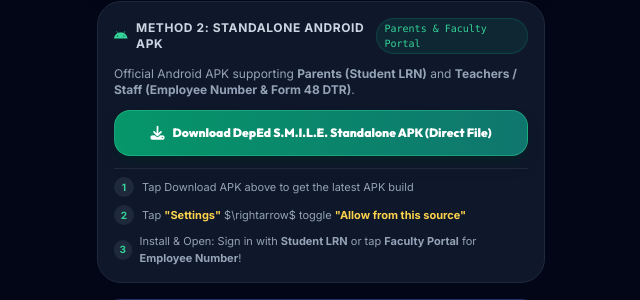
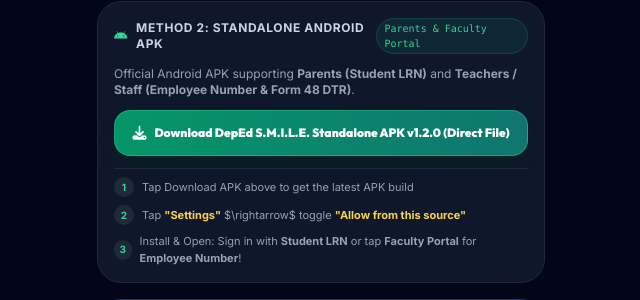
Before and after one commit to jovenneljed-epic/deped-smile, a Flask app: page /apk in a window 1280 px wide. Shown: the part 604-904 px from the top of the page, without its empty margins (319-959 px from the left). Run offline with Flask 3, Linux system fonts and the light colour scheme; some libraries are stand-ins or nearby versions.

Commit message:
feat(mobile): direct download link for APK v1.2.0 with mandatory gate acknowledgment lock screen

```diff
--- a/templates/parent/download_apk.html
+++ b/templates/parent/download_apk.html
@@ -101,9 +101,9 @@
         </div>
         <p class="text-xs text-slate-400">Official Android APK supporting <strong>Parents (Student LRN)</strong> and <strong>Teachers / Staff (Employee Number & Form 48 DTR)</strong>.</p>
 
-        <a href="https://expo.dev/artifacts/eas/fSu32mBrv6laxfFaIp3TAjqTy2xHzhzXfHNSg1J3qE8.apk" class="w-full py-3 px-4 rounded-2xl bg-gradient-to-r from-emerald-600 to-teal-700 hover:from-emerald-500 hover:to-teal-600 text-white font-heading font-black text-xs border border-emerald-400/40 flex items-center justify-center gap-2 transition active:scale-95 shadow-lg shadow-emerald-950/40">
+        <a href="https://expo.dev/artifacts/eas/mCs53tCDnWUMwyuGSS7b0aVz8H3INwrjOS3FI0gBCkY.apk" class="w-full py-3 px-4 rounded-2xl bg-gradient-to-r from-emerald-600 to-teal-700 hover:from-emerald-500 hover:to-teal-600 text-white font-heading font-black text-xs border border-emerald-400/40 flex items-center justify-center gap-2 transition active:scale-95 shadow-lg shadow-emerald-950/40">
           <i class="fa-solid fa-download text-sm"></i>
-          <span>Download DepEd S.M.I.L.E. Standalone APK (Direct File)</span>
+          <span>Download DepEd S.M.I.L.E. Standalone APK v1.2.0 (Direct File)</span>
         </a>
 
         <!-- 3 Step APK Guidance -->
```
